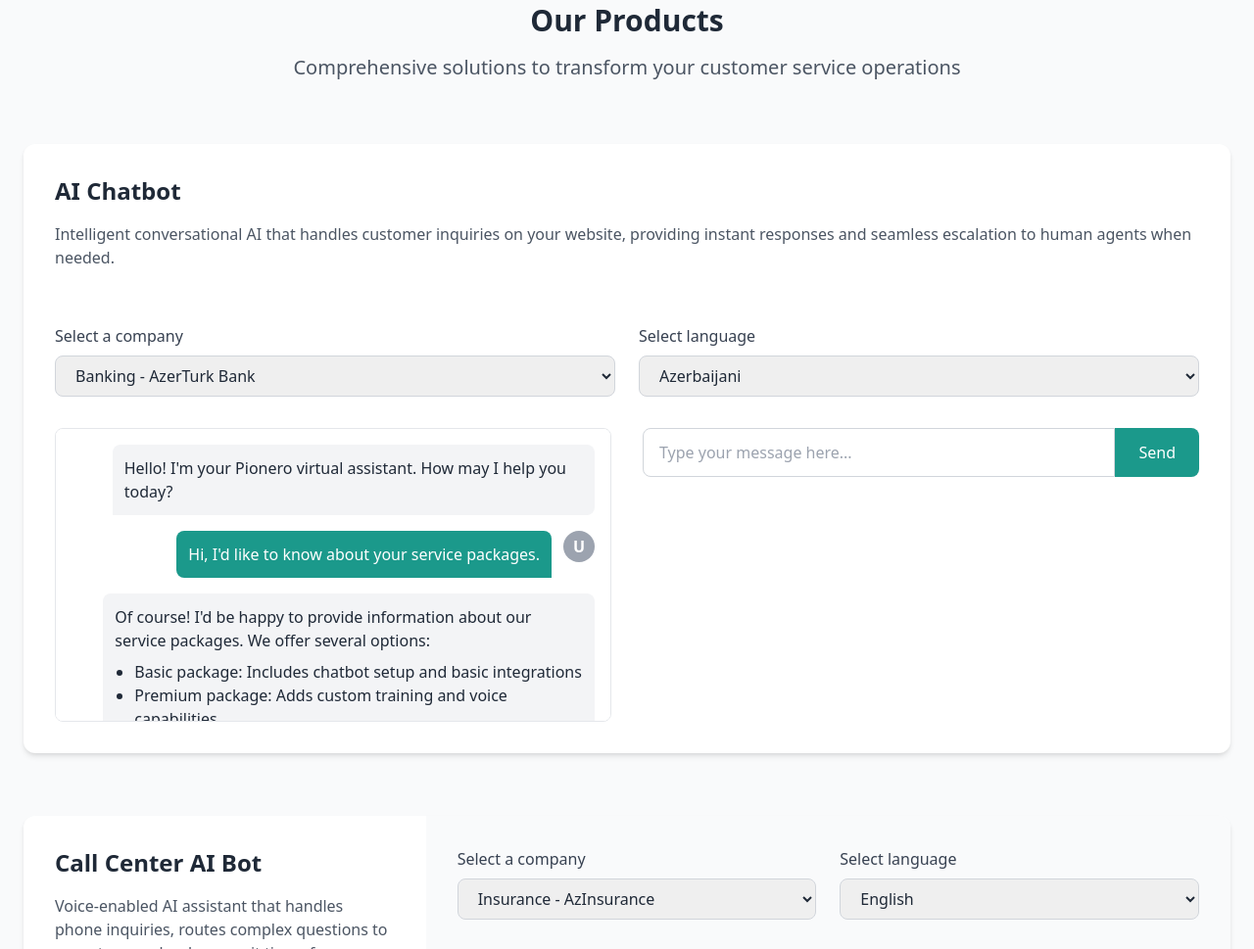
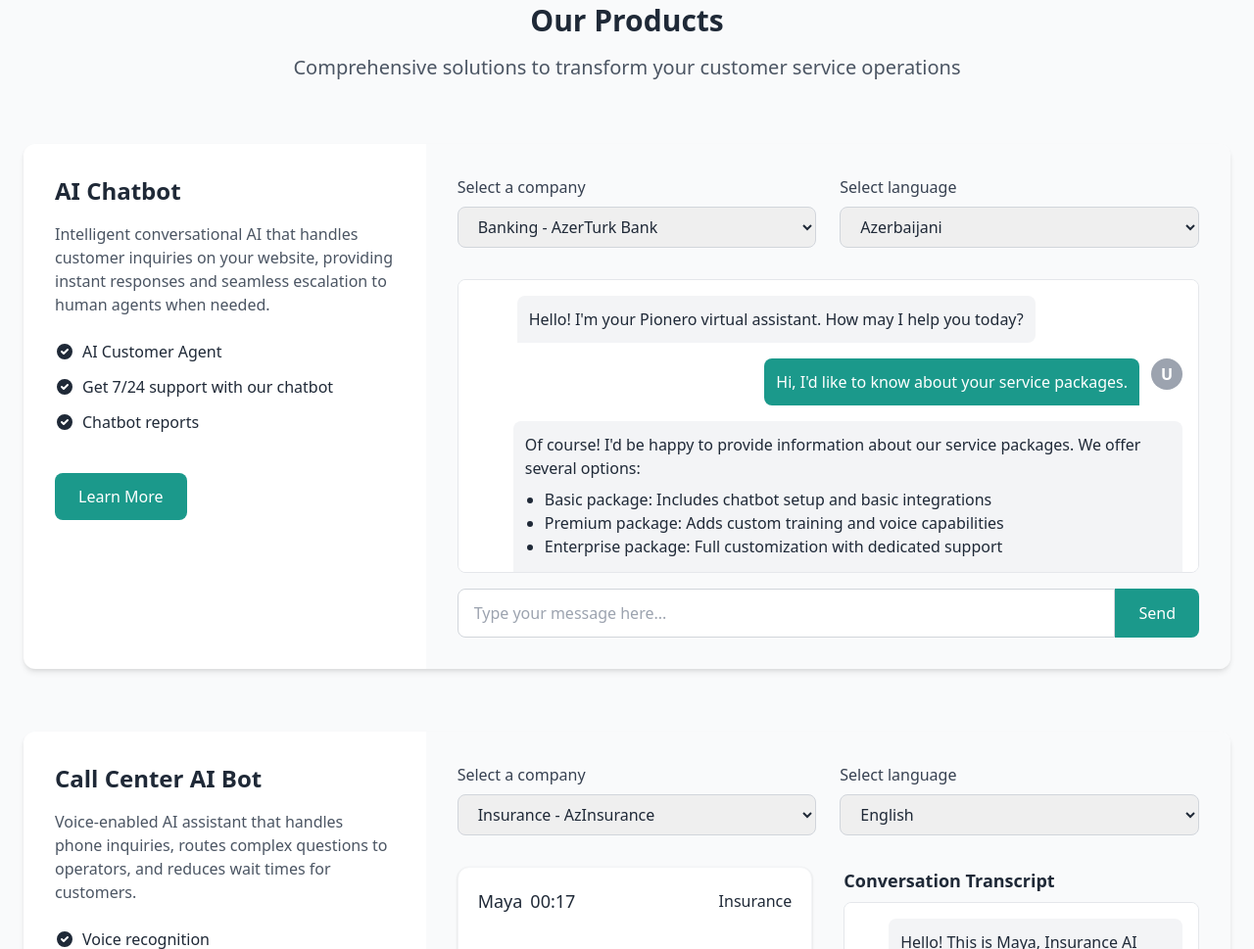
Before and after one commit to pandanomik/pionero-website, a plain HTML site: page index.html in a window 1280 px wide. Shown: the part 1245-2214 px from the top of the page at 98% size. Drawn offline with nearby package versions, Linux system fonts and the light colour scheme.

Commit message:
updated design v3

```diff
--- a/index.html
+++ b/index.html
@@ -293,13 +293,36 @@
 
             <!-- Product 1: AI Chatbot with Demo -->
             <div class="bg-white rounded-xl shadow-md overflow-hidden mb-16 card-hover">
-                <div class="flex flex-col">
-                    <div class="p-8">
+                <div class="flex flex-col md:flex-row">
+                    <div class="md:w-1/3 p-8">
                         <h3 class="text-2xl font-bold mb-4">AI Chatbot</h3>
                         <p class="text-gray-600 mb-6">Intelligent conversational AI that handles customer inquiries on your website, providing instant responses and seamless escalation to human agents when needed.</p>
+
+                        <ul class="space-y-3 mb-6">
+                            <li class="flex items-center">
+                                <svg xmlns="http://www.w3.org/2000/svg" class="h-5 w-5 text-teal-600 mr-2" viewBox="0 0 20 20" fill="currentColor">
+                                    <path fill-rule="evenodd" d="M10 18a8 8 0 100-16 8 8 0 000 16zm3.707-9.293a1 1 0 00-1.414-1.414L9 10.586 7.707 9.293a1 1 0 00-1.414 1.414l2 2a1 1 0 001.414 0l4-4z" clip-rule="evenodd" />
+                                </svg>
+                                <span>AI Customer Agent</span>
+                            </li>
+                            <li class="flex items-center">
+                                <svg xmlns="http://www.w3.org/2000/svg" class="h-5 w-5 text-teal-600 mr-2" viewBox="0 0 20 20" fill="currentColor">
+                                    <path fill-rule="evenodd" d="M10 18a8 8 0 100-16 8 8 0 000 16zm3.707-9.293a1 1 0 00-1.414-1.414L9 10.586 7.707 9.293a1 1 0 00-1.414 1.414l2 2a1 1 0 001.414 0l4-4z" clip-rule="evenodd" />
+                                </svg>
+                                <span>Get 7/24 support with our chatbot</span>
+                            </li>
+                            <li class="flex items-center">
+                                <svg xmlns="http://www.w3.org/2000/svg" class="h-5 w-5 text-teal-600 mr-2" viewBox="0 0 20 20" fill="currentColor">
+                                    <path fill-rule="evenodd" d="M10 18a8 8 0 100-16 8 8 0 000 16zm3.707-9.293a1 1 0 00-1.414-1.414L9 10.586 7.707 9.293a1 1 0 00-1.414 1.414l2 2a1 1 0 001.414 0l4-4z" clip-rule="evenodd" />
+                                </svg>
+                                <span>Chatbot reports</span>
+                            </li>
+                        </ul>
+
+                        <button class="btn-primary px-6 py-3 rounded-lg mt-4">Learn More</button>
                     </div>
 
-                    <div class="px-8 pb-8">
+                    <div class="md:w-2/3 p-8 bg-gray-50">
                         <div class="mb-8 grid grid-cols-1 md:grid-cols-2 gap-6">
                             <div>
                                 <label class="block text-gray-700 mb-2">Select a company</label>
@@ -321,9 +344,8 @@
                             </div>
                         </div>
 
-                        <div class="grid grid-cols-1 md:grid-cols-2 gap-8">
-                            <!-- Conversation Log -->
-                            <div class="conversation-log p-4">
+                        <!-- Merged conversation section -->
+                        <div class="conversation-log p-4 mb-4">
                             <div class="space-y-4">
                                 <div class="flex items-start">
                                     <div class="w-8 h-8 rounded-full bg-teal-600 flex items-center justify-center text-white font-bold mr-3">P</div>
@@ -361,14 +383,9 @@
                             </div>
                         </div>
 
-                            <div>
                         <div class="flex">
                             <input type="text" placeholder="Type your message here..." class="flex-grow px-4 py-3 rounded-l-lg border border-gray-300 focus:outline-none focus:ring-2 focus:ring-teal-500">
                             <button class="btn-primary px-6 py-3 rounded-r-lg">Send</button>
-                                </div>
-
-
-                            </div>
                         </div>
                     </div>
                 </div>
```
Lines whose indentation alone changed are shown as unchanged.
